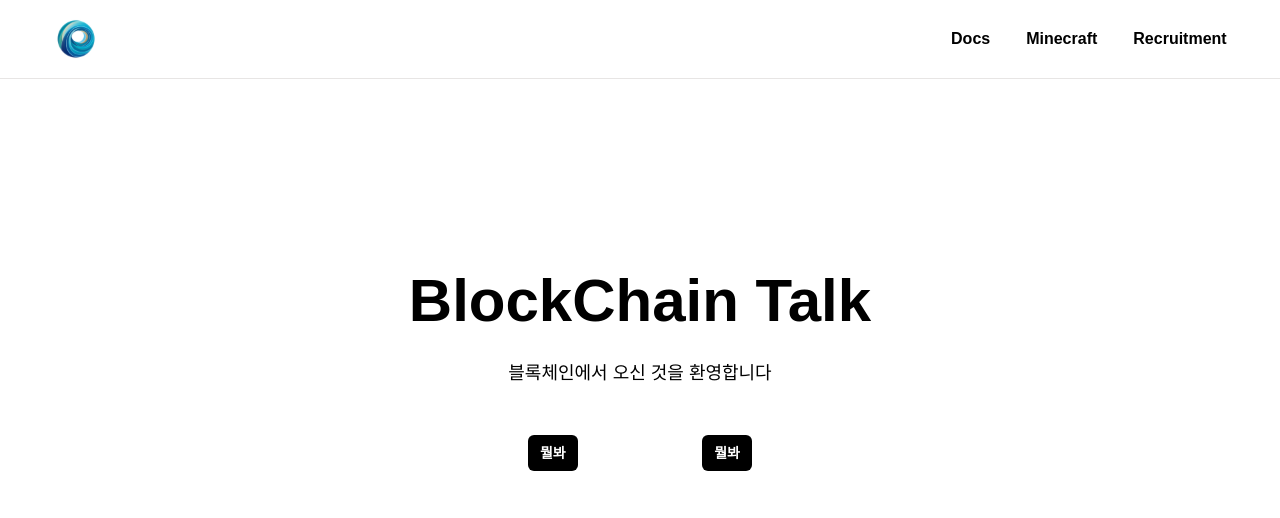
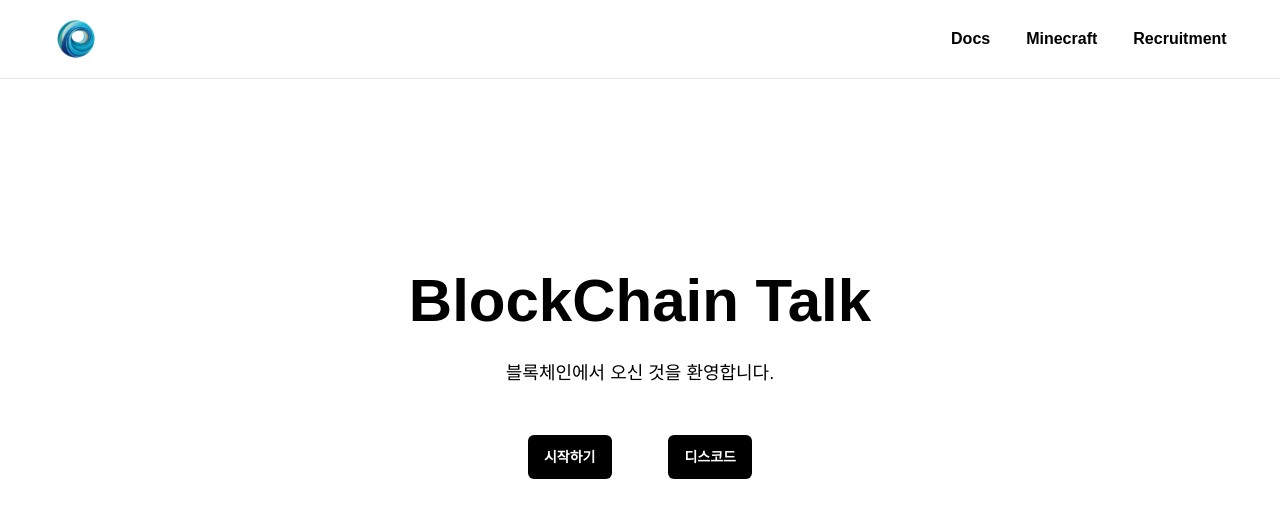
Before and after one commit to qwer71714/blockchain, a Next.js app: page / in a window 1280 px wide. Shown: the top 518 px of the page. Built offline with nearby package versions, Linux system fonts and the light colour scheme.

Commit message:
React icons 라이브러리 사용 예정 잠시 대기

```diff
--- a/app/page.tsx
+++ b/app/page.tsx
@@ -1,7 +1,7 @@
 "use client";
 
 import "./globals.css";
-import Button from "@/app/components/Button";
+import clsx from "clsx";
 import { useEffect } from "react";
 
 export default function Home() {
@@ -11,11 +11,37 @@ export default function Home() {
       <div className="mt-48 text-center">
         <h1 className="text-6xl font-black">BlockChain Talk</h1>
         <div className="mt-7">
-          <p className="text-lg">블록체인에서 오신 것을 환영합니다</p>
+          <p className="text-lg">블록체인에서 오신 것을 환영합니다.</p>
           {/* 버튼 색상 그래도 냅두고 수정금지 */}
           <div className="mt-12 flex justify-between w-56 mx-auto">
-            <Button>뭘봐</Button>
-            <Button>뭘봐</Button>
+            <button
+              className="
+               rounded-md
+               px-4
+               py-3
+               text-sm
+               font-semibold
+               text-white
+               bg-black
+               hover:bg-stone-700
+               "
+            >
+              시작하기
+            </button>
+            <button
+              className="
+               rounded-md
+               px-4
+               py-3
+               text-sm
+               font-semibold
+               text-white
+               bg-black
+               hover:bg-stone-700
+               "
+            >
+              디스코드
+            </button>
           </div>
         </div>
       </div>
```
Also changed, not shown: app/components/Button.tsx (line endings or trailing spaces).
